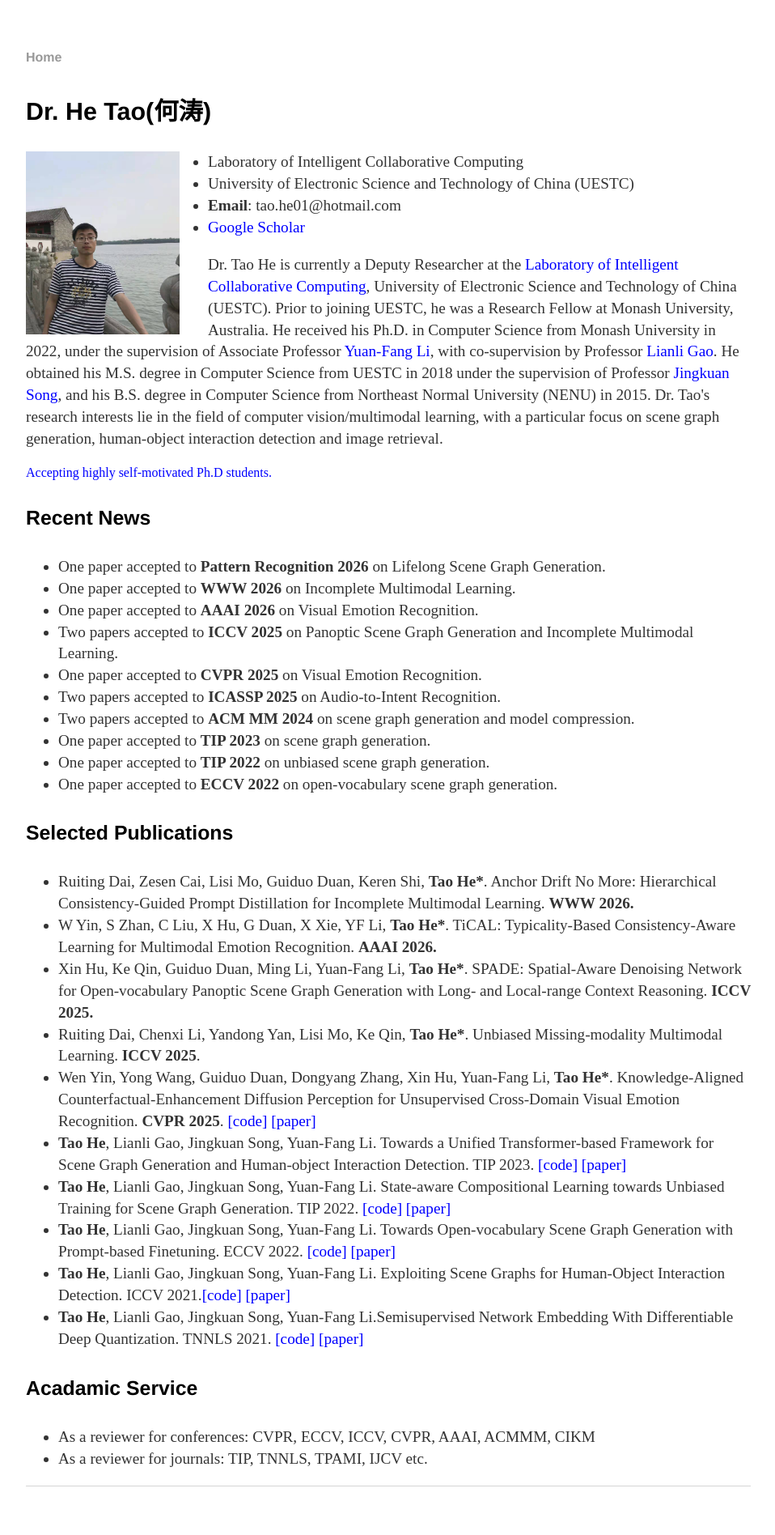
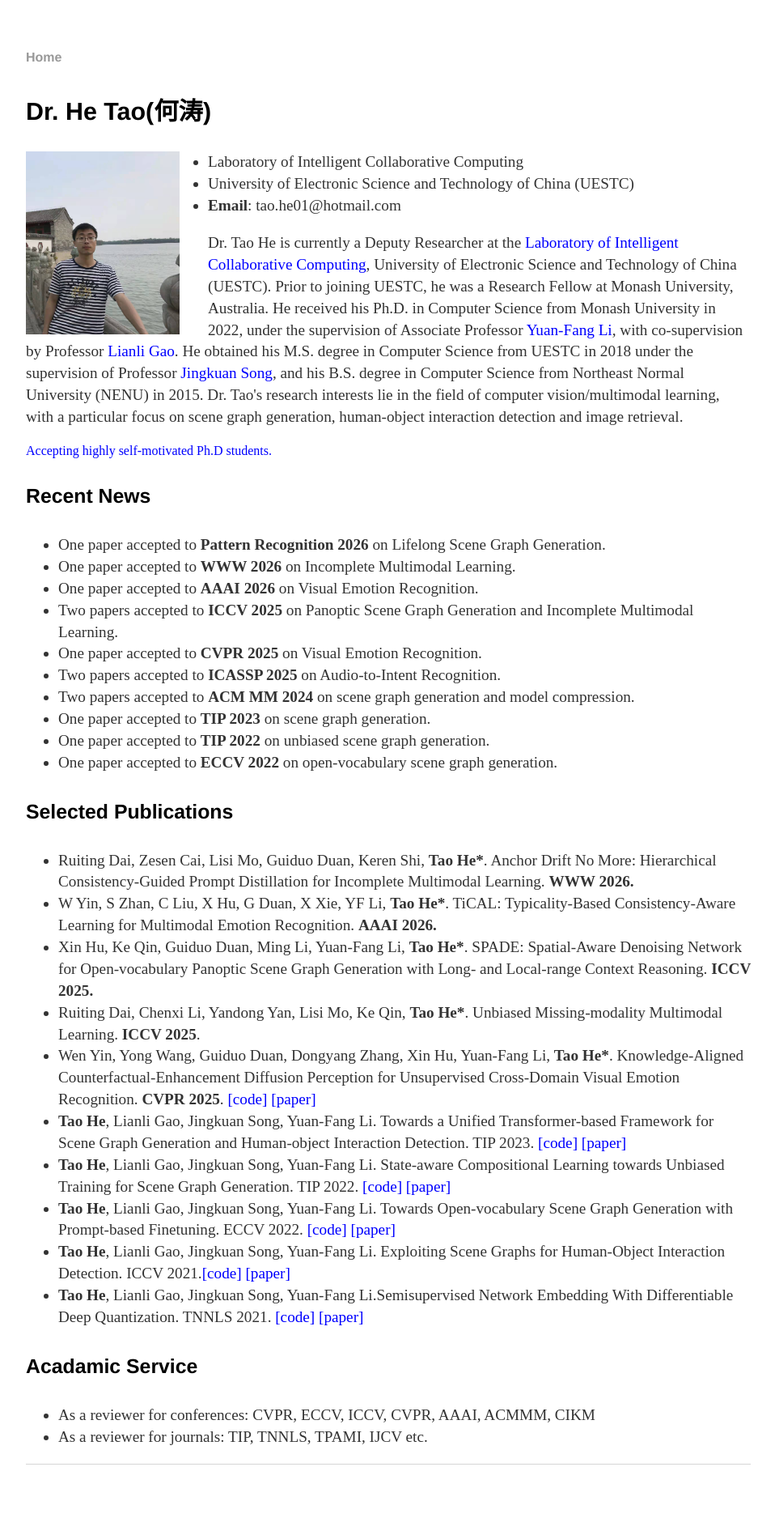
Before and after one commit to ht014/ht014.github.io, a Jekyll site: the page built from index.html, in a window 1280 px wide. Shown: the whole page at 81% size, without its empty margins (160-1118 px from the left). Built offline with Jekyll 4.4.1, drawn with Linux system fonts in a browser that asks for light colours; after the commit the page ends 1869 px from its top, so only the background shows below that.

Commit message:
Update index.html

```diff
--- a/index.html
+++ b/index.html
@@ -11,7 +11,7 @@ title: Tao He's Homepage
 					<li>University of Electronic Science and Technology of China (UESTC)</li>
 
 					<li> <b>Email</b>: tao.he01@hotmail.com </li>
-					<li><a href="https://scholar.google.com/citations?user=nhbZOLcAAAAJ&hl=en"><div style="color:blue;"> Google Scholar</div></a></li>
+					<!-- <li><a href="https://scholar.google.com/citations?user=nhbZOLcAAAAJ&hl=en"><div style="color:blue;"> Google Scholar</div></a></li> -->
 
 				</ul>
 			</p>
```
